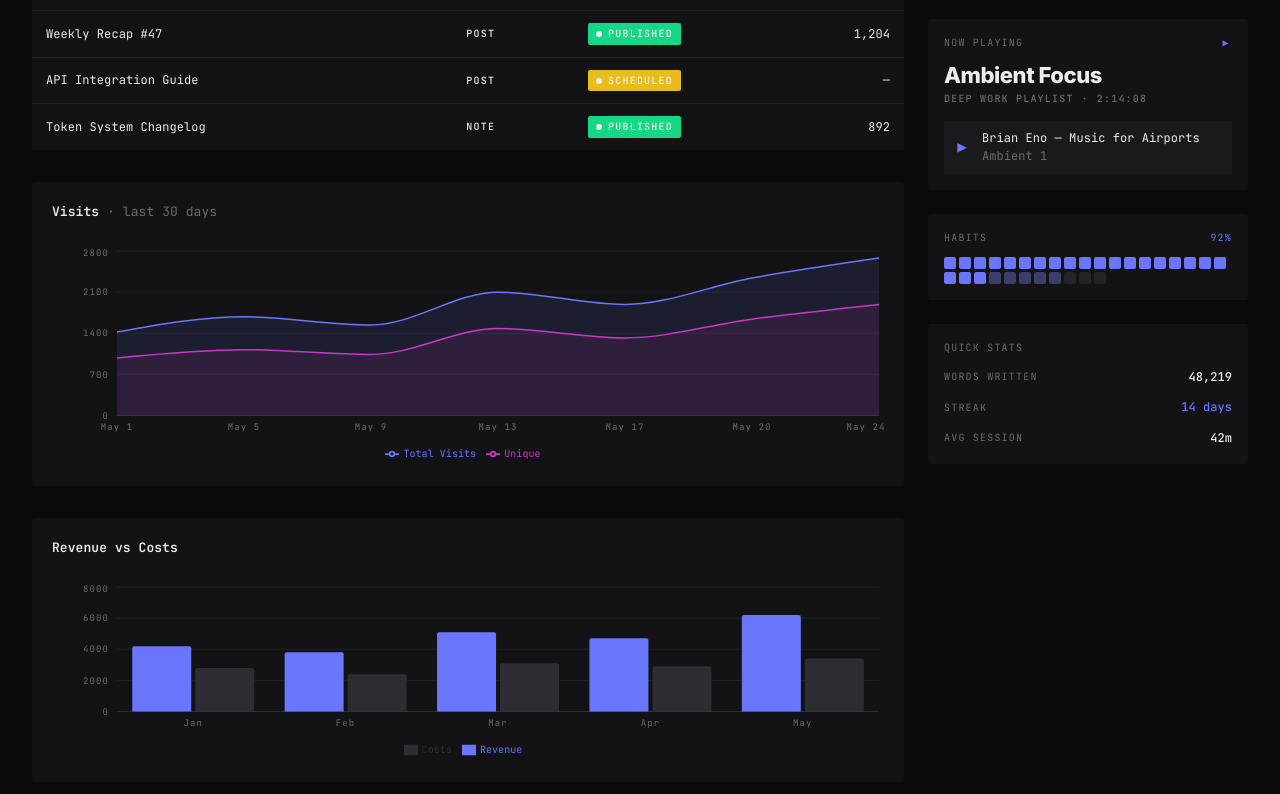
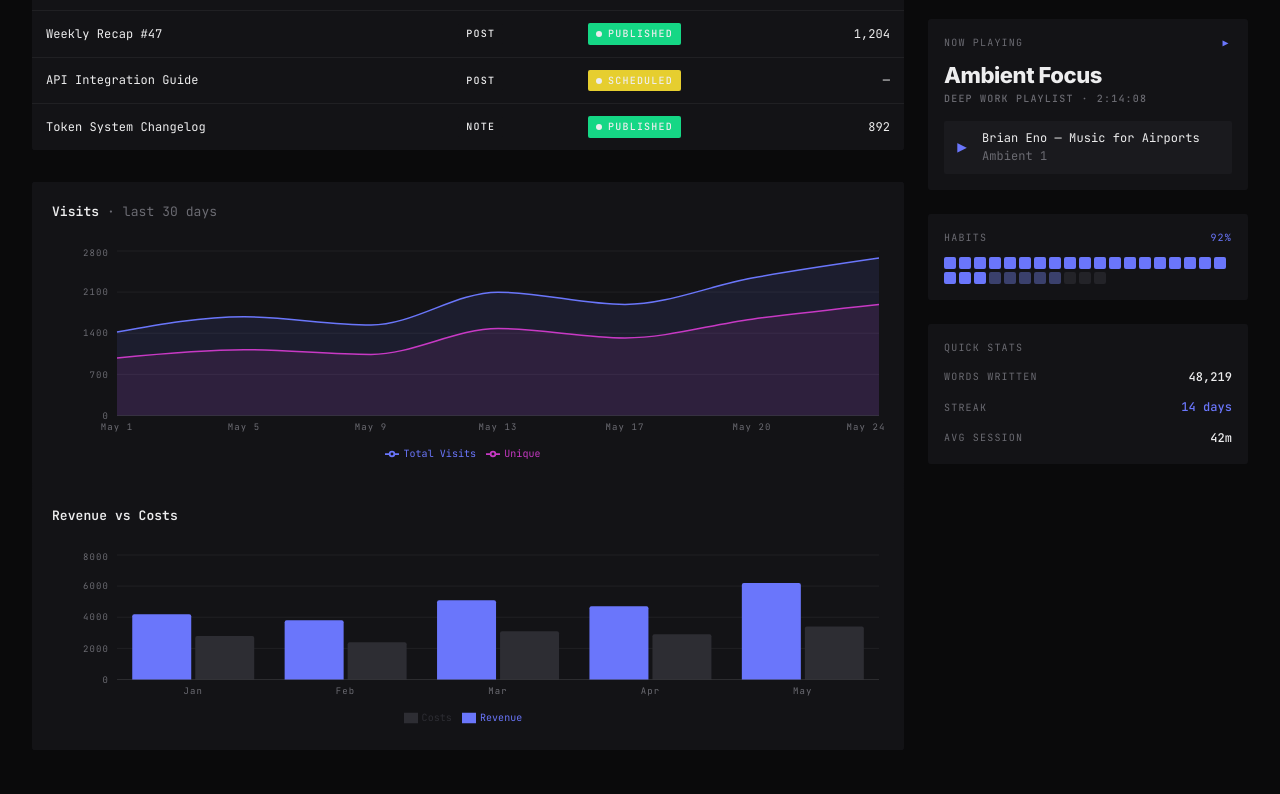
Before and after one commit to hendrikkels/basecamp, a Next.js app: page /dashboard in a window 1280 px wide. Shown: the part 984-1778 px from the top of the page. Built offline with nearby package versions, Linux system fonts and the light colour scheme.

Commit message:
Small teaks

```diff
--- a/src/app/dashboard/page.tsx
+++ b/src/app/dashboard/page.tsx
@@ -144,6 +144,7 @@ export default function Dashboard() {
                 </DataTable>
               </Card>
 
+              <Card variant="default" padding="none" >
               {/* Featured chart */}
               <Chart
                 variant="area"
@@ -170,6 +171,9 @@ export default function Dashboard() {
                 ]}
                 showLegend
               />
+              </Card>
+
+
 
             </Stack>
 
--- a/src/app/page.tsx
+++ b/src/app/page.tsx
@@ -104,7 +104,7 @@ export default function Home() {
               <Text size="caption" color="muted">
                 Single source of truth for colors, spacing, typography. Dark/light mode switches all variables instantly via data-theme.
               </Text>
-              <Box _marginTop="16px"><Badge color="success">128 Tokens</Badge></Box>
+              <Box _marginTop="16px"><Badge color="success-soft">128 Tokens</Badge></Box>
             </Card>
           </Row>
         </Box>
--- a/src/styles/tokens.css
+++ b/src/styles/tokens.css
@@ -27,10 +27,10 @@
   --d-danger: rgba(253, 111, 107, 1);
   --d-danger-on: rgba(237, 237, 238, 1);
   --d-danger-soft: rgba(253, 111, 107, 0.14);
-  --d-warn: rgba(230, 189, 27, 1);
+  --d-warn: rgba(230, 206, 47, 1);
   --d-warn-on: rgba(237, 237, 238, 1);
-  --d-warn-soft: rgba(230, 189, 27, 0.14);
-  --d-info: rgba(13, 194, 196, 1);
+  --d-warn-soft: rgba(230, 206, 47, 0.14);
+  --d-info: rgb(17, 205, 208);
   --d-info-on: rgba(237, 237, 238, 1);
   --d-info-soft: rgba(13, 194, 196, 0.14);
   --d-success: rgba(21, 215, 133, 1);
@@ -60,9 +60,9 @@
   --l-danger: rgba(253, 111, 107, 1);
   --l-danger-on: rgba(255, 255, 255, 1);
   --l-danger-soft: rgba(253, 111, 107, 0.14);
-  --l-warn: rgba(230, 189, 27, 1);
+  --l-warn: rgba(230, 206, 47, 1);
   --l-warn-on: rgba(255, 255, 255, 1);
-  --l-warn-soft: rgba(230, 189, 27, 0.14);
+  --l-warn-soft: rgba(230, 206, 47, 0.14);
   --l-info: rgba(13, 194, 196, 1);
   --l-info-on: rgba(255, 255, 255, 1);
   --l-info-soft: rgba(13, 194, 196, 0.14);
```
